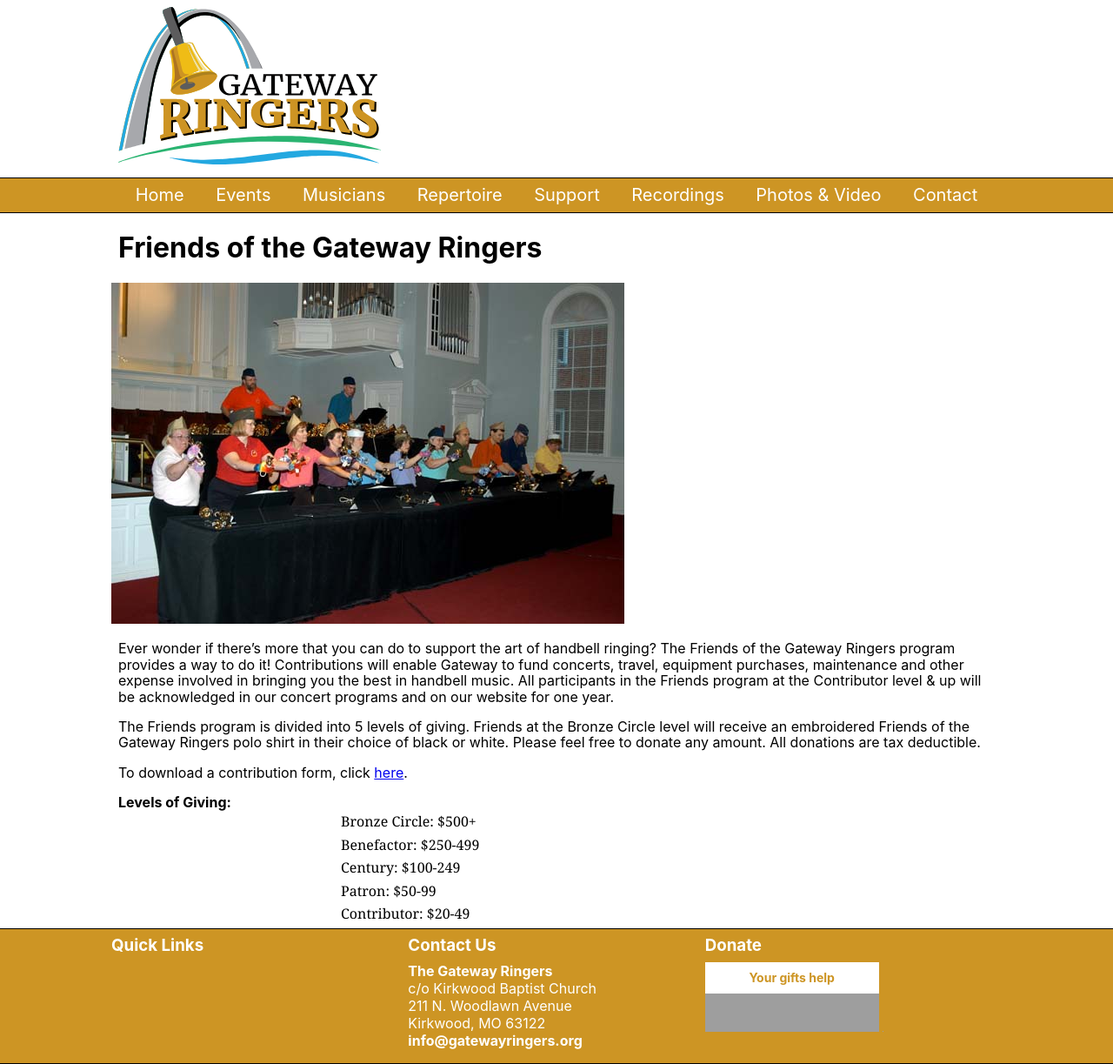
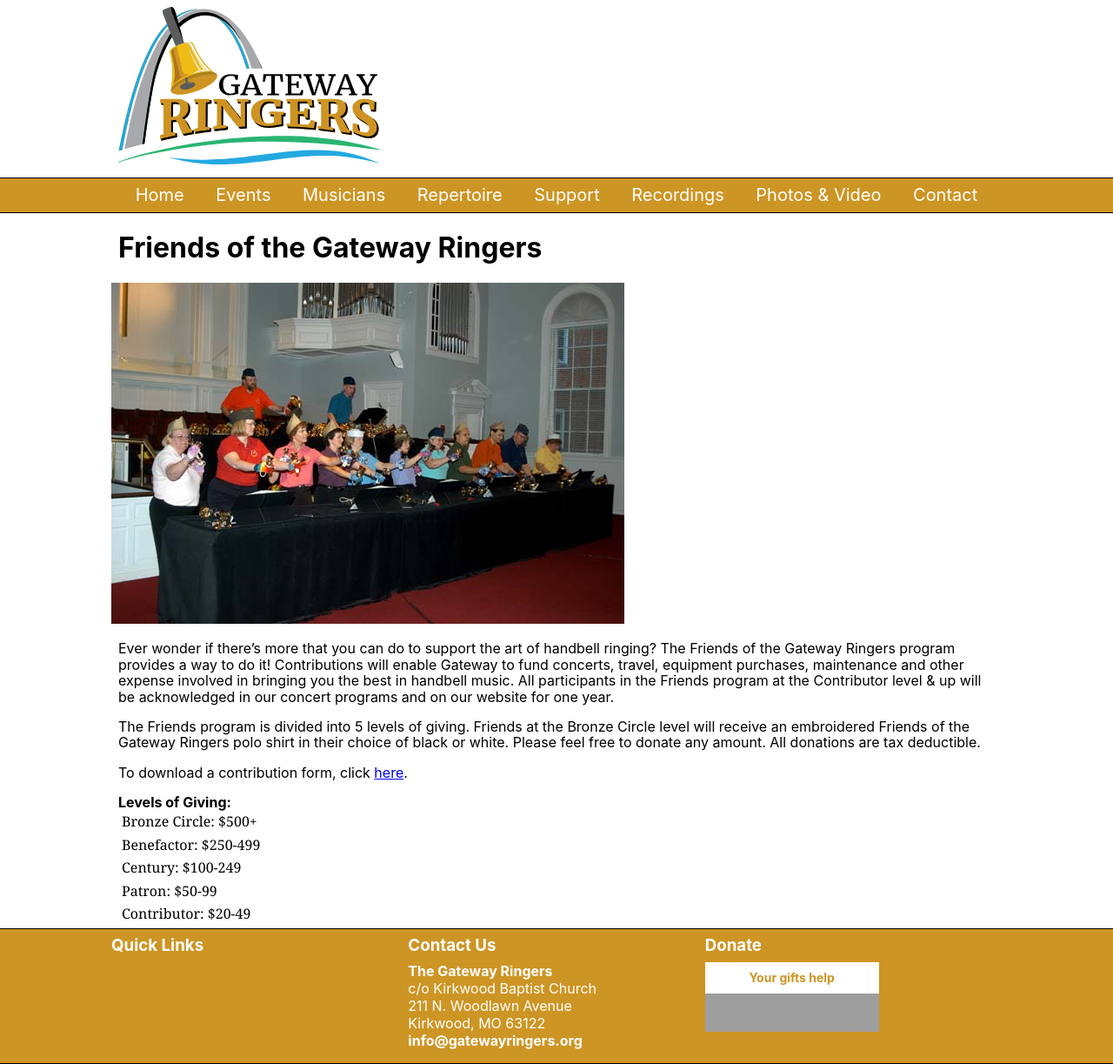
Before and after one commit to GatewayRingers/GatewayRingers.github.io, a Jekyll site: the page built from support.html, in a window 1280 px wide. Shown: the whole page at 87% size. Built offline with Jekyll 4.4.1, drawn with Linux system fonts in a browser that asks for light colours; grey boxes are pictures that could not be loaded.

Commit message:
Update support.html

```diff
--- a/support.html
+++ b/support.html
@@ -14,7 +14,7 @@
 
 <div class="b">Levels of Giving:</div>
 
-<table class="f6 w-50 center" cellspacing="0">
+<table class="f6" cellspacing="0">
   <tbody class="h-copy athelas f5">
     <tr>
       <td class="tl pa1">Bronze Circle: $500+</td>
```
